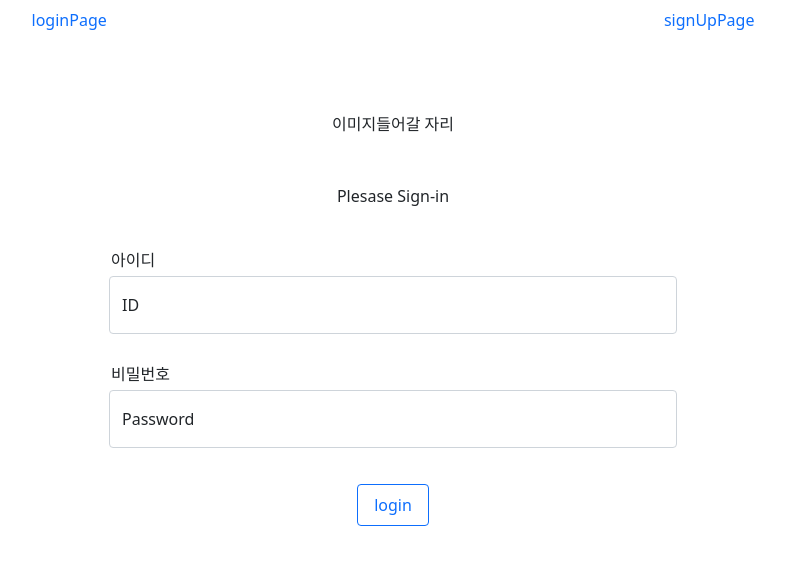
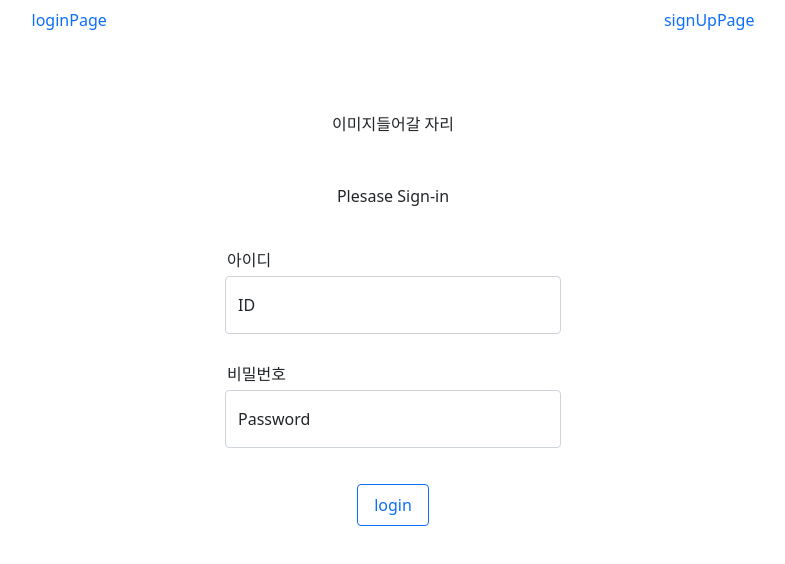
Before and after one commit to D0Dam/Sign_up_Page, a plain HTML site: page mainLoginPage.html in a window 1280 px wide. Shown: the whole page, without its empty margins (247-1032 px from the left). Drawn offline with nearby package versions, Linux system fonts and the light colour scheme.

Commit message:
refix css design 2

```diff
--- a/main.css
+++ b/main.css
@@ -3,7 +3,6 @@
 	flex-direction: column;
 	justify-content: center;
 	align-items: center;
-	width: 100%;
 	padding: 48px;
 }
 
@@ -19,7 +18,7 @@
 	padding: 4px 4px 4px 2px;
 }
 .idContainer {
-	width: 50%;
+	width: 360px;
 	padding: 12px;
 }
 
@@ -27,7 +26,7 @@
 	padding: 4px 4px 4px 2px;
 }
 .pwContainer {
-	width: 50%;
+	width: 360px;
 	padding: 12px;
 	margin-bottom: 24px;
 }
```
